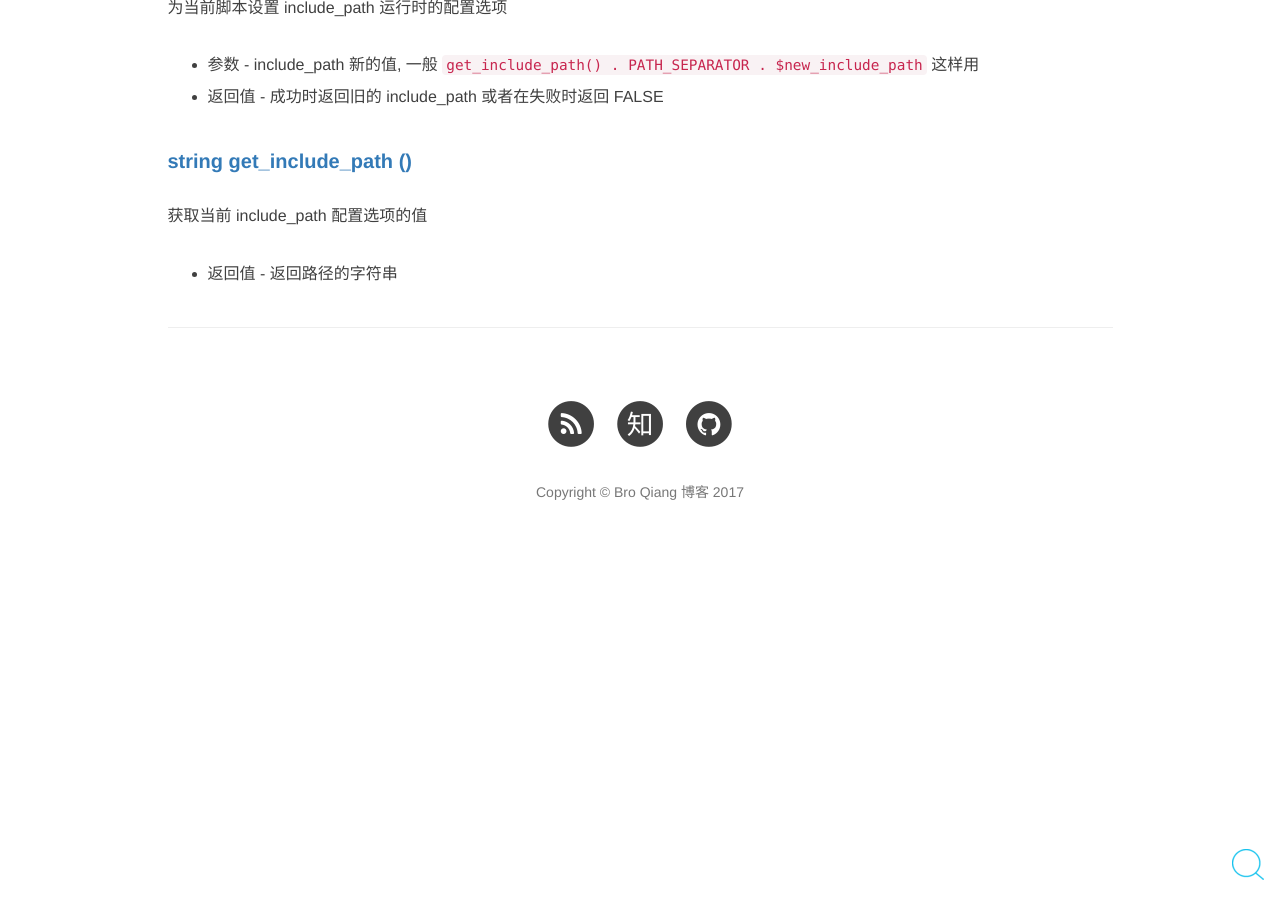
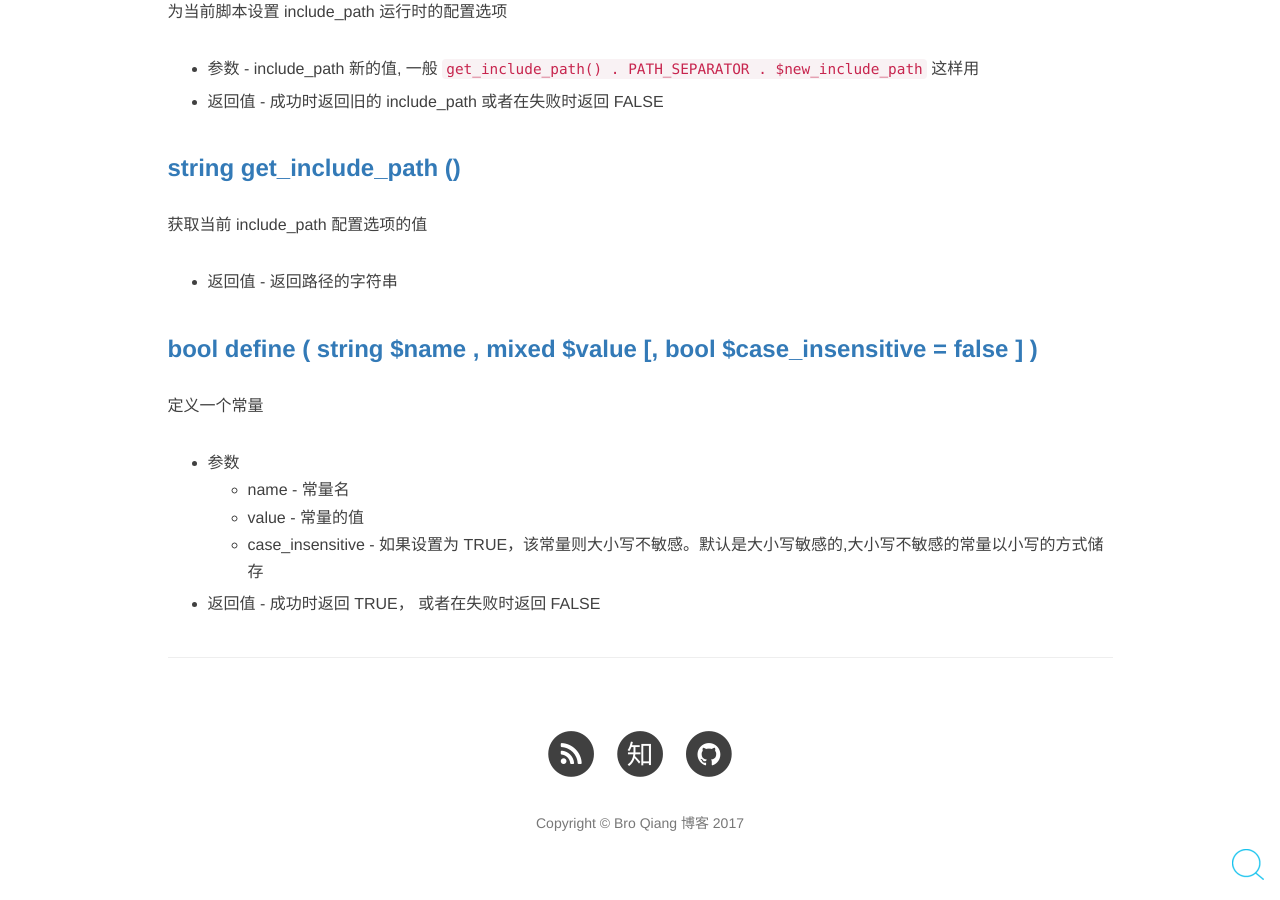
Before and after one commit to BroQiang/broqiang.github.io, a Jekyll site: the page built from _posts/2017-04-16-PHP-NotCommonFunction.md, in a window 1280 px wide and 900 px high, scrolled down 702 px. Built offline with Jekyll 4.4.1, drawn with Linux system fonts in a browser that asks for light colours; nearby versions of some CDN libraries; comment, search, counter and statistics services are not loaded; before the commit the page ends 1272 px from its top, so only the background shows below that.

Commit message:
Update PHP document

```diff
--- a/_posts/2017-04-16-PHP-NotCommonFunction.md
+++ b/_posts/2017-04-16-PHP-NotCommonFunction.md
@@ -13,7 +13,7 @@ author: 'Bro Qiang'
 标题定义成这个,就是因为此处记录的函数是平时不会经常用到
 在特定 (比如开发框架) 的时候又非常有用, 需要了解, 至少知道有这个函数
 
-#### [string set_include_path ( string $new_include_path )](http://php.net/manual/zh/function.set-include-path.php)
+### [string set_include_path ( string $new_include_path )](http://php.net/manual/zh/function.set-include-path.php)
 
 为当前脚本设置 include_path 运行时的配置选项
 
@@ -22,8 +22,19 @@ author: 'Bro Qiang'
 - 返回值 - 成功时返回旧的 include_path 或者在失败时返回 FALSE
 
 
-#### [string get_include_path ()](http://php.net/manual/zh/function.get-include-path.php)
+### [string get_include_path ()](http://php.net/manual/zh/function.get-include-path.php)
 
 获取当前 include_path 配置选项的值
 
 - 返回值 - 返回路径的字符串
+
+### [bool define ( string $name , mixed $value [, bool $case_insensitive = false ] )](http://php.net/manual/zh/function.define.php)
+
+定义一个常量
+
+- 参数
+    - name - 常量名
+    - value - 常量的值
+    - case_insensitive - 如果设置为 TRUE，该常量则大小写不敏感。默认是大小写敏感的,大小写不敏感的常量以小写的方式储存
+
+- 返回值 - 成功时返回 TRUE， 或者在失败时返回 FALSE
```
